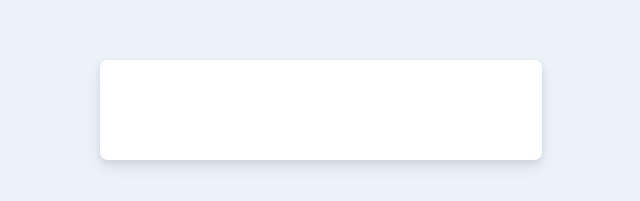
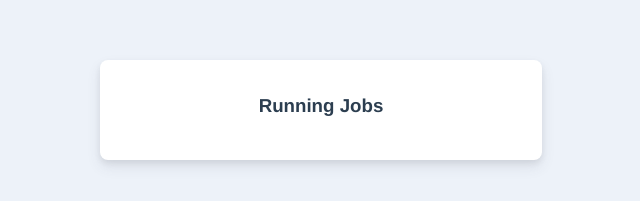
Before and after one commit to andrea-emmanuele/exercise-rest, a Vue app: page / in a window 1280 px wide. Shown: the top 201 px of the page, without its empty margins (319-959 px from the left). Built offline with nearby package versions, Linux system fonts and the light colour scheme.

Commit message:
Changed _colors.scss to _variables.scss

```diff
--- a/src/App.vue
+++ b/src/App.vue
@@ -1,5 +1,5 @@
 <template>
-  <Card />
+  <Card heading="Running Jobs"/>
   <div>{{ status }}</div>
 </template>
 
--- a/src/components/Card.vue
+++ b/src/components/Card.vue
@@ -1,6 +1,10 @@
 <template>
   <div class="card">
-    <div class="header"></div>
+    <div class="header">
+      <div class="inner-header">
+        <h3>{{ heading }}</h3>
+      </div>
+    </div>
     <div class="content"></div>
     <div class="pie"></div>
   </div>
@@ -8,7 +12,8 @@
 
 <script>
 export default {
-  name: "Card"
+  name: "Card",
+  props: ['heading', 'status']
 };
 </script>
 
@@ -20,5 +25,11 @@ export default {
     border-radius: 0.5rem;
     margin: 0 auto;
     box-shadow: 0 7px 14px 0 rgba(65,69,88,.1),0 3px 6px 0 rgba(0,0,0,.07);
+
+    > .header {
+      > .inner-header {
+        padding: 1rem 2rem;
+      }
+    }
   }
 </style>
--- a/vue.config.js
+++ b/vue.config.js
@@ -2,7 +2,7 @@ module.exports = {
   css: {
     loaderOptions: {
       scss: {
-        prependData: `@import "~@/assets/scss/variables/_colors.scss";`
+        prependData: `@import "~@/assets/scss/_variables.scss";`
       },
     }
   }
```
Also changed, not shown: src/assets/scss/_variables.scss (renamed from src/assets/scss/variables/_colors.scss).
